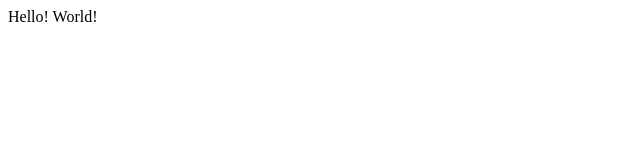
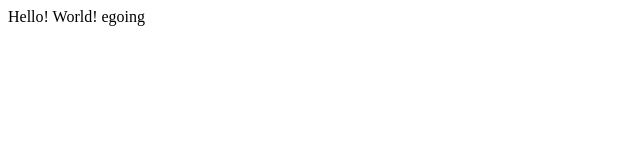
Before and after one commit to hori2325/opentutorials_hori2325, a plain HTML site: page index.html in a window 1280 px wide. Shown: the full height of the page, 0-640 px from the left. Drawn offline with Linux system fonts and the light colour scheme.

Commit message:
changeindex.html

```diff
--- a/index.html
+++ b/index.html
@@ -19,6 +19,6 @@
 	</head>
 
 	<body>
-		Hello! World!
+		Hello! World! egoing
 	</body>
 </html>
```
